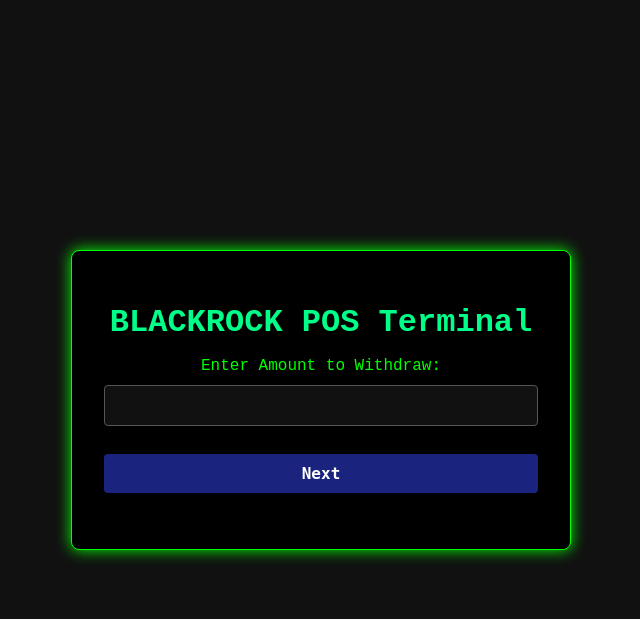
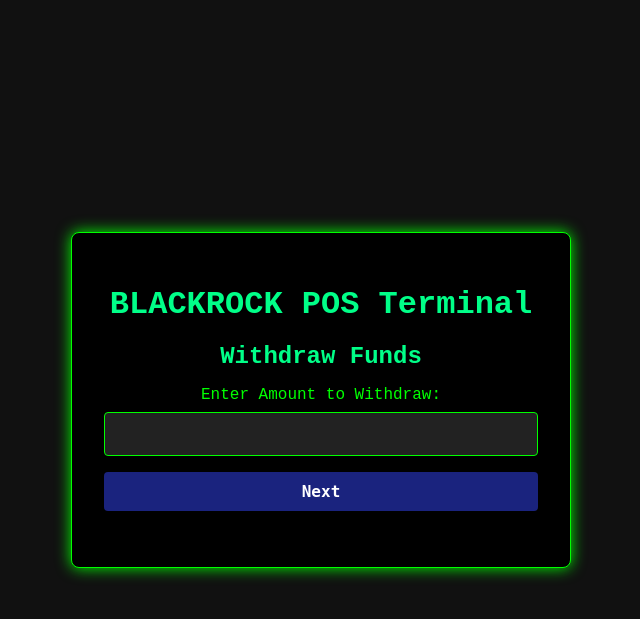
Before and after one commit to nbkeuro/vishnu, a Flask app: template templates/amount.html in a window 1280 px wide. Shown: the top 619 px of the page, without its empty margins (319-959 px from the left). Run offline with Flask 3, Linux system fonts and the light colour scheme; the template is opened without the code that fills it, so the values that code supplies are empty.

Commit message:
Update amount.html

```diff
--- a/templates/amount.html
+++ b/templates/amount.html
@@ -1,8 +1,18 @@
 {% extends "base.html" %}
+
+{% block title %}Enter Withdrawal Amount{% endblock %}
+
 {% block content %}
-<form method="POST" action="{{ url_for('amount') }}" class="form-wrap" >
-    <label>Enter Amount to Withdraw:</label><br>
-    <input type="text" name="amount" required><br>
-    <button type="submit">Next</button>
-</form>
+<div class="card">
+    <h2>Withdraw Funds</h2>
+    <form method="POST" action="{{ url_for('amount') }}" class="form-wrap">
+        <div class="form-group">
+            <label for="amount">Enter Amount to Withdraw:</label>
+            <input type="number" step="0.01" min="0" id="amount" name="amount" required class="form-control">
+        </div>
+        <div class="form-actions">
+            <button type="submit" class="btn-primary">Next</button>
+        </div>
+    </form>
+</div>
 {% endblock %}
```
